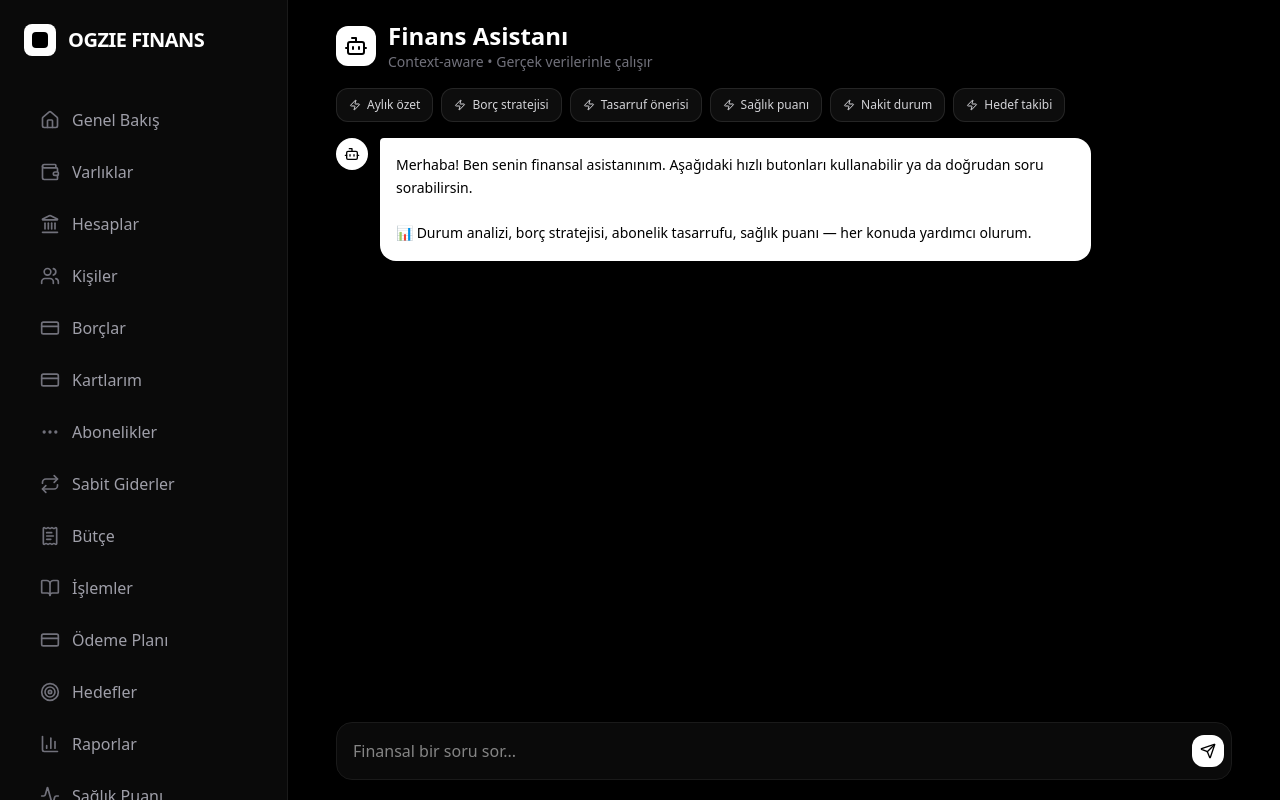
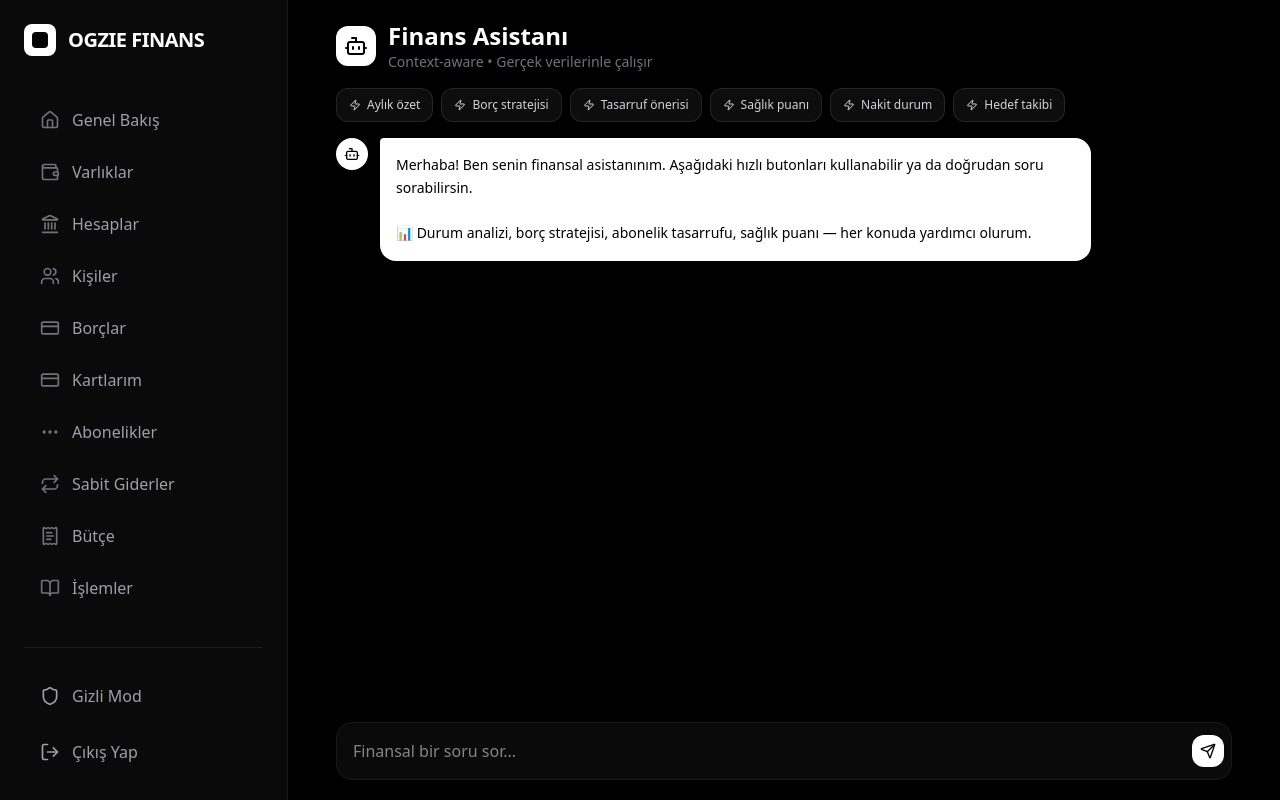
Before and after one commit to oguzhantanitmis/finance.ogzie.com, a Next.js app: page /ai in a window 1280 px wide. Built offline with nearby package versions, Linux system fonts and the light colour scheme.

Commit message:
fix: make desktop sidebar scrollable on smaller screens

```diff
--- a/components/Navbar.tsx
+++ b/components/Navbar.tsx
@@ -37,14 +37,14 @@ export default function Navbar() {
         <>
             {/* Desktop Sidebar */}
             <nav className="hidden lg:flex flex-col fixed left-0 top-0 h-full w-72 bg-[#0a0a0a] border-r border-[#1a1a1a] p-6 z-50">
-                <div className="flex items-center gap-3 mb-10">
+                <div className="flex items-center gap-3 mb-10 shrink-0">
                     <div className="w-8 h-8 bg-white rounded-lg flex items-center justify-center">
                         <div className="w-4 h-4 bg-black rounded-sm" />
                     </div>
                     <span className="font-bold text-xl tracking-tight">OGZIE FINANS</span>
                 </div>
 
-                <div className="space-y-1 mb-auto">
+                <div className="space-y-1 mb-6 flex-1 overflow-y-auto pr-2">
                     {navItems.map((item) => (
                         <Link
                             key={item.path}
@@ -56,13 +56,13 @@ export default function Navbar() {
                                     : "text-zinc-400 hover:text-white hover:bg-zinc-900"
                             )}
                         >
-                            <item.icon className={cn("w-5 h-5", pathname === item.path ? "text-black" : "text-zinc-500 group-hover:text-white")} />
+                            <item.icon className={cn("w-5 h-5 shrink-0", pathname === item.path ? "text-black" : "text-zinc-500 group-hover:text-white")} />
                             {item.name}
                         </Link>
                     ))}
                 </div>
 
-                <div className="space-y-2 pt-6 border-t border-[#1a1a1a]">
+                <div className="space-y-2 pt-6 border-t border-[#1a1a1a] shrink-0">
                     <button
                         onClick={toggleHideAmounts}
                         className="flex items-center gap-3 px-4 py-3 rounded-xl w-full text-zinc-400 hover:text-white hover:bg-zinc-900 transition-all"
```
